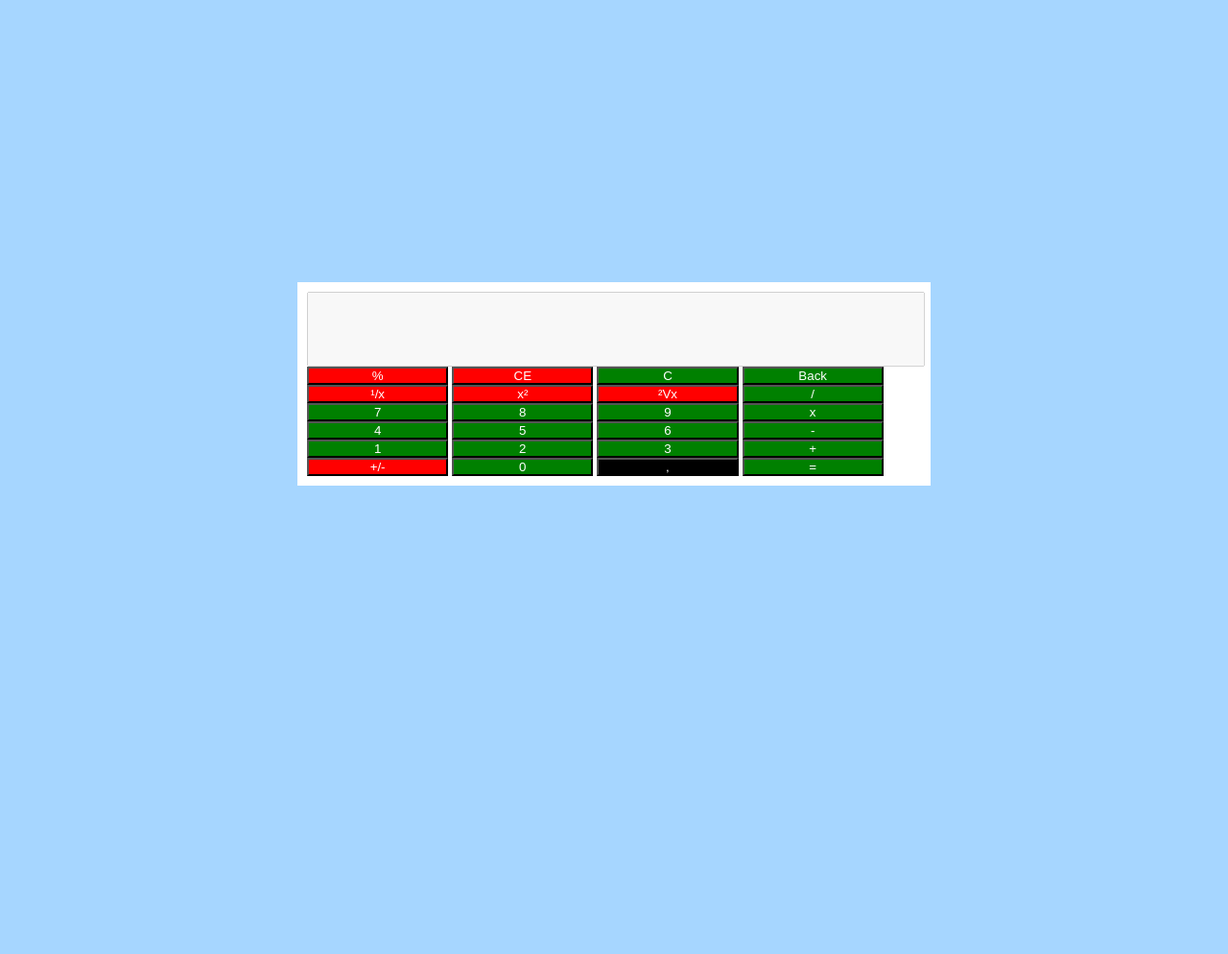
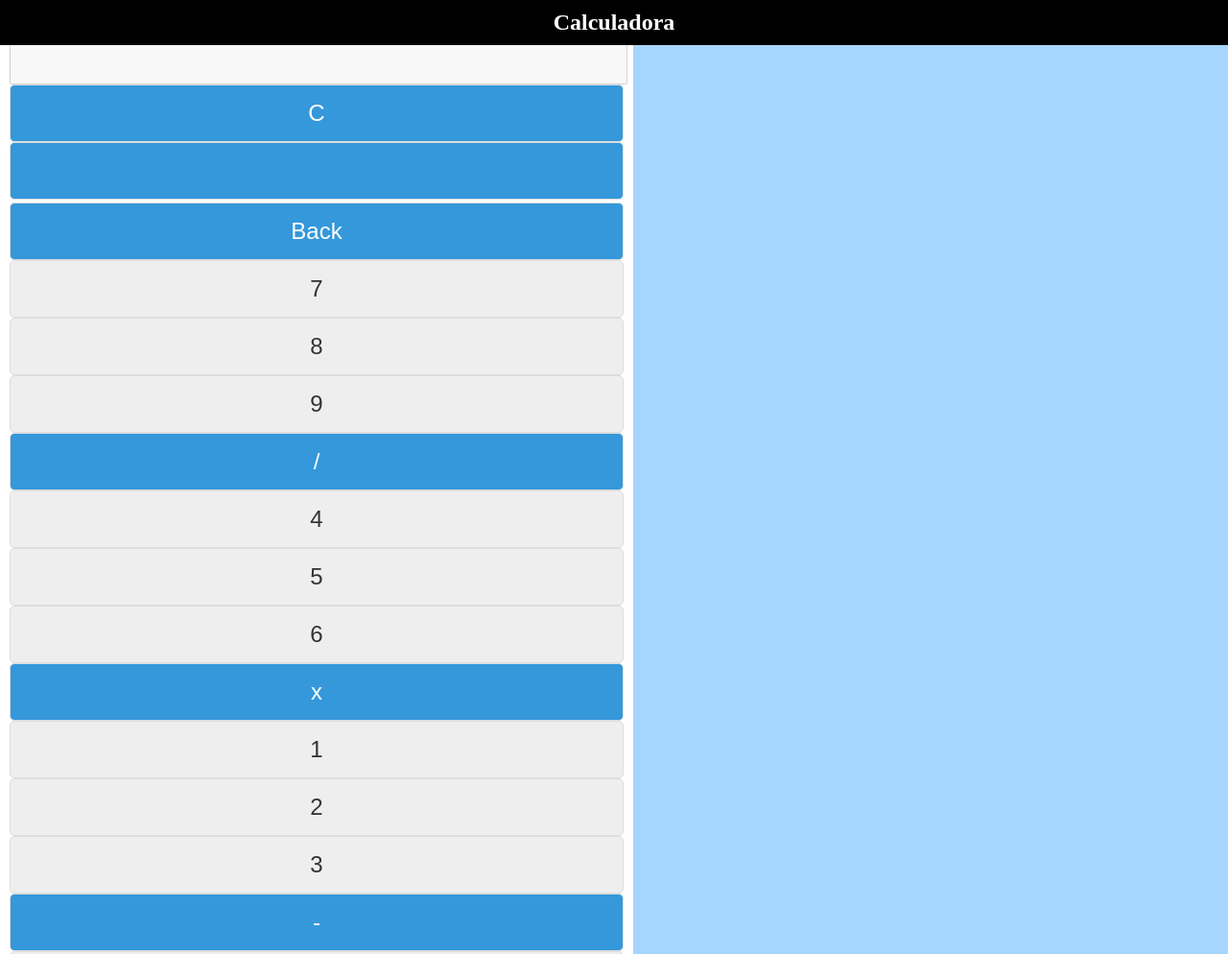
Before and after one commit to visnowden/web_calculator, a plain HTML site: page index.html in a window 1280 px wide. Shown: the top 994 px of the page at 96% size. Before the commit the page ends 800 px from the top, so only its background shows below. Drawn offline with Linux system fonts and the light colour scheme.

Commit message:
Melhorando...

```diff
--- a/index.html
+++ b/index.html
@@ -4,39 +4,51 @@
     <meta charset="UTF-8" />
     <meta name="viewport" content="width=device-width, initial-scale=1.0" />
     <link rel="stylesheet" href="style.css" />
-    <title>Calculadora web</title>
+    <title>Calculadora</title>
   </head>
+
   <body>
+    <header>
+      <div class="container">
+        <h1>Calculadora</h1>
+      </div>
+    </header>
+
     <div class="main">
-      <input type="text" id="display" disabled></input>
-      <div classe="buttons">
-        <button class="button error" id="">%</button>
-        <button class="button error" id="">CE</button>
-        <button class="button good" id="" onclick="clearDisplay()">C</button>
-        <button class="button good" id="" onclick="backspace()">Back</button>
-        <button class="button error" id="">¹/x</button>
-        <button class="button error" id="">x²</button>
-        <button class="button error" id="">²Vx</button>
-        <button class="button good" id="" onclick="appendToDisplay('/')">/</button>
-        <button class="button good" id="" onclick="appendToDisplay(7)">7</button>
-        <button class="button good" id="" onclick="appendToDisplay(8)">8</button>
-        <button class="button good" id="" onclick="appendToDisplay(9)">9</button>
-        <button class="button good" id="" onclick="appendToDisplay('*')">x</button>
-        <button class="button good" id="" onclick="appendToDisplay(4)">4</button>
-        <button class="button good" id="" onclick="appendToDisplay(5)">5</button>
-        <button class="button good" id="" onclick="appendToDisplay(6)">6</button>
-        <button class="button good" id="" onclick="appendToDisplay('-')">-</button>
-        <button class="button good" id="" onclick="appendToDisplay(1)">1</button>
-        <button class="button good" id="" onclick="appendToDisplay(2)">2</button>
-        <button class="button good" id="" onclick="appendToDisplay(3)">3</button>
-        <button class="button good" id="" onclick="appendToDisplay('+')">+</button>
-        <button class="button error" id="">+/-</button>
-        <button class="button good" id="" onclick="appendToDisplay(0)">0</button>
-        <button class="button" id="" onclick="appendToDisplay('')">,</button>
-        <button class="button good" id="" onclick="calculateResult()">=</button>
-      </div>
+      <input type="text" id="display" disabled />
+      <div class="buttons">
+        <button class="button good-func" onclick="clearDisplay()">C</button>
+        <button class="button good-func"></button>
+        <button class="button good-func duble-size" onclick="backspace()">
+          Back
+        </button>
+        <button class="button" onclick="appendToDisplay(7)">7</button>
+        <button class="button" onclick="appendToDisplay(8)">8</button>
+        <button class="button" onclick="appendToDisplay(9)">9</button>
+        <button class="button good-func" onclick="appendToDisplay('/')">
+          /
+        </button>
+        <button class="button" onclick="appendToDisplay(4)">4</button>
+        <button class="button" onclick="appendToDisplay(5)">5</button>
+        <button class="button" onclick="appendToDisplay(6)">6</button>
+        <button class="button good-func" onclick="appendToDisplay('*')">
+          x
+        </button>
+        <button class="button" onclick="appendToDisplay(1)">1</button>
+        <button class="button" onclick="appendToDisplay(2)">2</button>
+        <button class="button" onclick="appendToDisplay(3)">3</button>
+        <button class="button good-func" onclick="appendToDisplay('-')">
+          -
+        </button>
+        <button class="button" onclick="appendToDisplay(0)">0</button>
+        <button class="button" onclick="appendToDisplay('.')">,</button>
+        <button class="button good-igual" onclick="calculateResult()">=</button>
+        <button class="button good-func" onclick="appendToDisplay('+')">
+          +
+        </button>
       </div>
     </div>
+
     <script src="script.js"></script>
   </body>
 </html>
--- a/script.js
+++ b/script.js
@@ -1,24 +1,27 @@
-let displayValue = ""
+let displayValue = "";
 
 function appendToDisplay(value) {
-    displayValue += value
-    document.getElementById("display").value = displayValue
+  displayValue += value;
+  document.getElementById("display").value = displayValue;
 }
 
 function clearDisplay() {
-    displayValue = ""
-    document.getElementById("display").value = displayValue
+  displayValue = "";
+  document.getElementById("display").value = displayValue;
 }
-function backspace(){
-    displayValue = displayValue.slice(0, -1)
-    document.getElementById("display").value = displayValue
+function backspace() {
+  displayValue = displayValue.slice(0, -1);
+  document.getElementById("display").value = displayValue;
 }
 function calculateResult() {
-    try {
-        displayValue = String(eval(displayValue))
-        document.getElementById("display").value = displayValue
-    } catch (error) {
-        displayValue = "Error"
-        document.getElementById("display").value = displayValue
+  try {
+    displayValue = String(parseFloat(eval(displayValue).toFixed(10)));
+    if (displayValue == Infinity) {
+      displayValue = "Erro";
     }
+    document.getElementById("display").value = displayValue;
+  } catch (error) {
+    displayValue = "Erro";
+    document.getElementById("display").value = displayValue;
+  }
 }
--- a/style.css
+++ b/style.css
@@ -6,10 +6,29 @@ body {
   background-color: #a6d6ff;
   justify-content: center;
   align-items: center;
-  display: flex;
-  height: 100vh;
-  width: 100vw;
+  min-height: 100vh;
+  color: #333;
 }
+
+header {
+  background-color: #000000;
+  color: #fff;
+  width: 100%;
+  position: fixed;
+  top: 0;
+  left: 0;
+  padding: 10px 0;
+  text-align: center;
+}
+
+.container {
+  width: 100%;
+}
+
+h1 {
+  font-size: 24px;
+}
+
 .main {
   background-color: white;
   padding: 10px;
@@ -21,14 +40,26 @@ body {
   width: 100%;
 }
 .button {
-  background-color: black;
+  background-color: #eee;
+  color: #333;
+  height: 60px;
+  width: 100%;
+  border: 1px solid #ddd;
+  font-size: 1.5em;
+  text-align: center;
+  border-radius: 5px;
+  cursor: pointer;
+}
+
+.button:hover {
+  background-color: #ddd;
+  transition: background-color 0.3s;
+}
+
+.good-func {
+  background-color: #3498db;
+  color: #fff;
+}
+input {
   color: white;
-  height: 24%;
-  width: 23%;
 }
-.error {
-  background-color: red;
-}
-.good{
-  background-color: green;
-}
```
